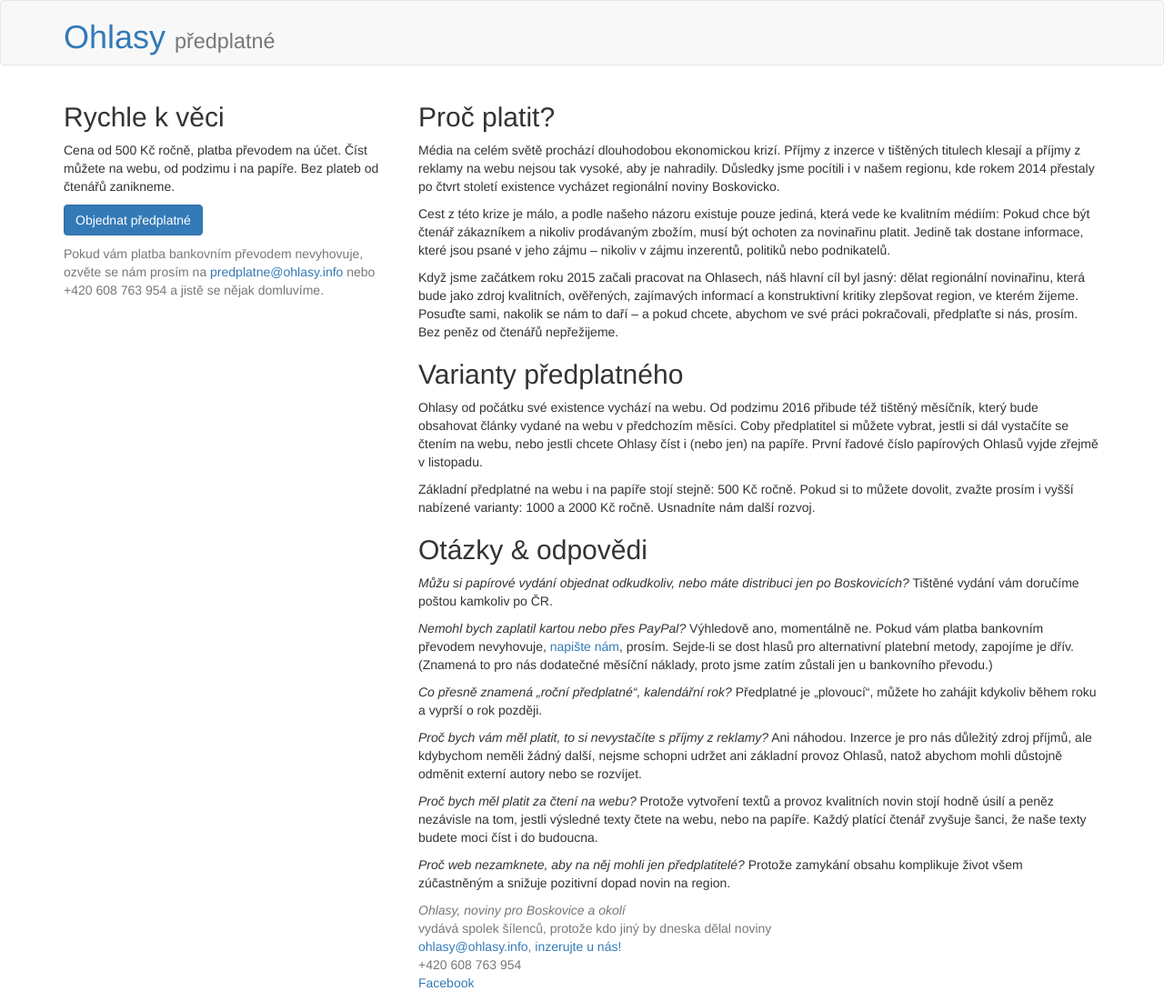
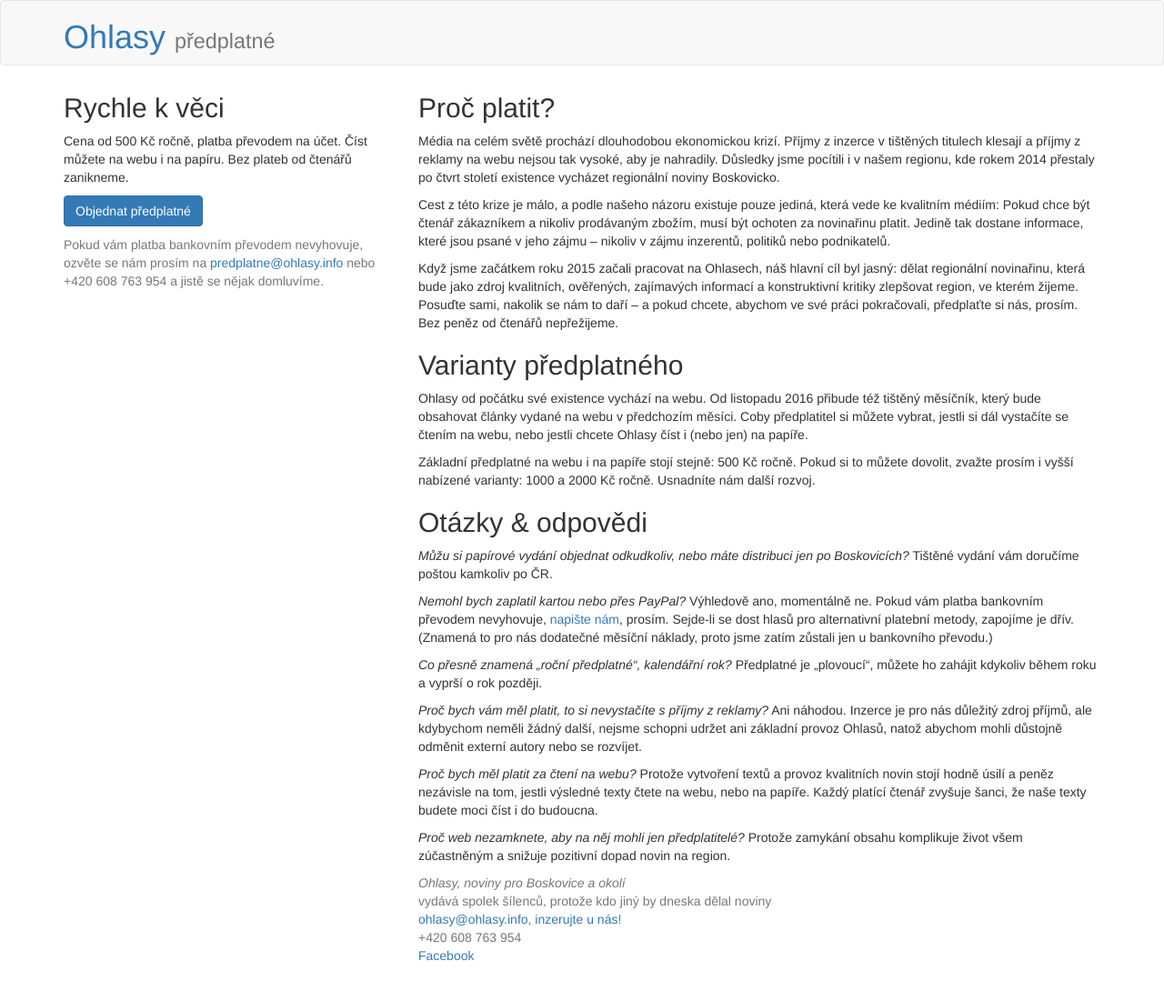
Before and after one commit to Ohlasy/predplatne, a Jekyll site: the page built from index.html, in a window 1280 px wide. Shown: the whole page at 91% size. Built offline with Jekyll 4.4.1, drawn with Linux system fonts in a browser that asks for light colours; a style sheet for code colours, icons or effects is not loaded; after the commit the page ends 1071 px from its top, so only the background shows below that.

Commit message:
Drobná aktualizace stylů a textu

```diff
--- a/index.html
+++ b/index.html
@@ -6,8 +6,8 @@ layout: main
     <div class="col-md-4 col-sm-12">
         <h2>Rychle k věci</h2>
 
-        <p>Cena od 500 Kč ročně, platba převodem na účet. Číst můžete na webu, od
-        podzimu i na papíře. Bez plateb od čtenářů zanikneme.</p>
+        <p>Cena od 500 Kč ročně, platba převodem na účet. Číst můžete na webu
+        i na papíru. Bez plateb od čtenářů zanikneme.</p>
 
         <p><a href="http://bit.ly/predplatne-ohlasu" class="btn btn-primary">Objednat předplatné</a></p>
 
@@ -35,11 +35,11 @@ layout: main
         čtenářů nepřežijeme.</p>
 
         <h2>Varianty předplatného</h2>
-        <p>Ohlasy od počátku své existence vychází na webu. Od podzimu 2016
+        <p>Ohlasy od počátku své existence vychází na webu. Od listopadu 2016
         přibude též tištěný měsíčník, který bude obsahovat články vydané na webu
         v předchozím měsíci. Coby předplatitel si můžete vybrat, jestli si dál
         vystačíte se čtením na webu, nebo jestli chcete Ohlasy číst i (nebo jen)
-        na papíře. První řadové číslo papírových Ohlasů vyjde zřejmě v listopadu.</p>
+        na papíře.</p>
 
         <p>Základní předplatné na webu i na papíře stojí stejně: 500 Kč ročně.
         Pokud si to můžete dovolit, zvažte prosím i vyšší nabízené varianty:
--- a/style.css
+++ b/style.css
@@ -1,3 +1,7 @@
+.navbar {
+    margin-bottom: 10px;
+}
+
 .btn {
     font-size: 100%;
 }
```
